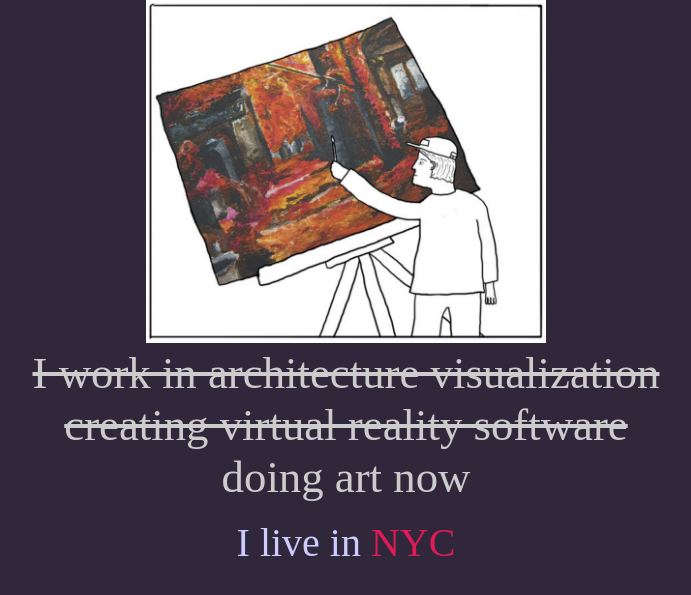
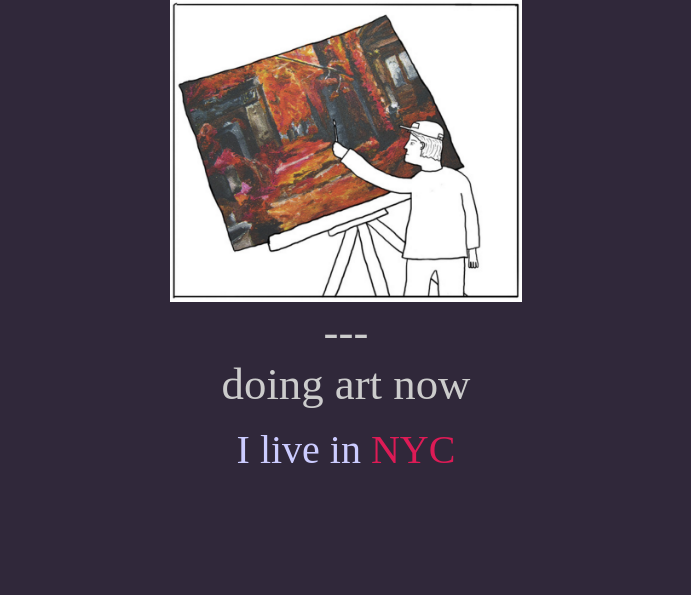
Before and after one commit to claytonpeterson/claytonpeterson.github.io, a plain HTML site: page index.html in a window 1280 px wide. Shown: the part 105-700 px from the top of the page, without its empty margins (294-985 px from the left). Drawn offline with Linux system fonts and the light colour scheme.

Commit message:
minor tweaks

```diff
--- a/css/styles.css
+++ b/css/styles.css
@@ -49,7 +49,7 @@ a:visited {
 
 img {
 	margin-top: 0.2em;
-	width: 25em;
+	width: 22em;
 }
 
 .red {
--- a/index.html
+++ b/index.html
@@ -25,8 +25,7 @@
 		<!-- <iframe width="400px" height="400px" scrolling="no" frameborder="no" src="https://w.soundcloud.com/player/?url=https%3A//api.soundcloud.com/tracks/235979514&amp;auto_play=false&amp;hide_related=false&amp;show_comments=true&amp;show_user=true&amp;show_reposts=false&amp;visual=true"></iframe>
  -->
 		<!-- about -->
-		<p><del>I work in architecture visualization</del></p>
-		<p><del>creating virtual reality software</del></p>
+        <p>---</p>
         <p>doing art now</p>
 		<footer>I live in <div class="red">NYC</div></footer>
 	</body>
```
